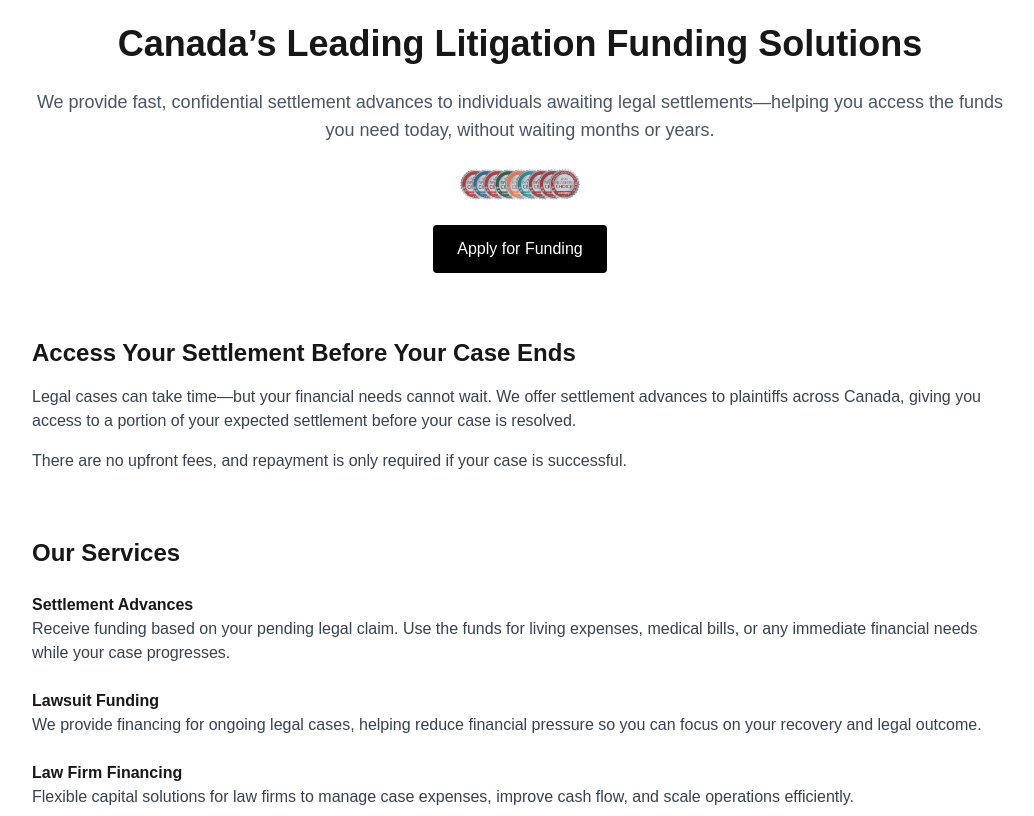
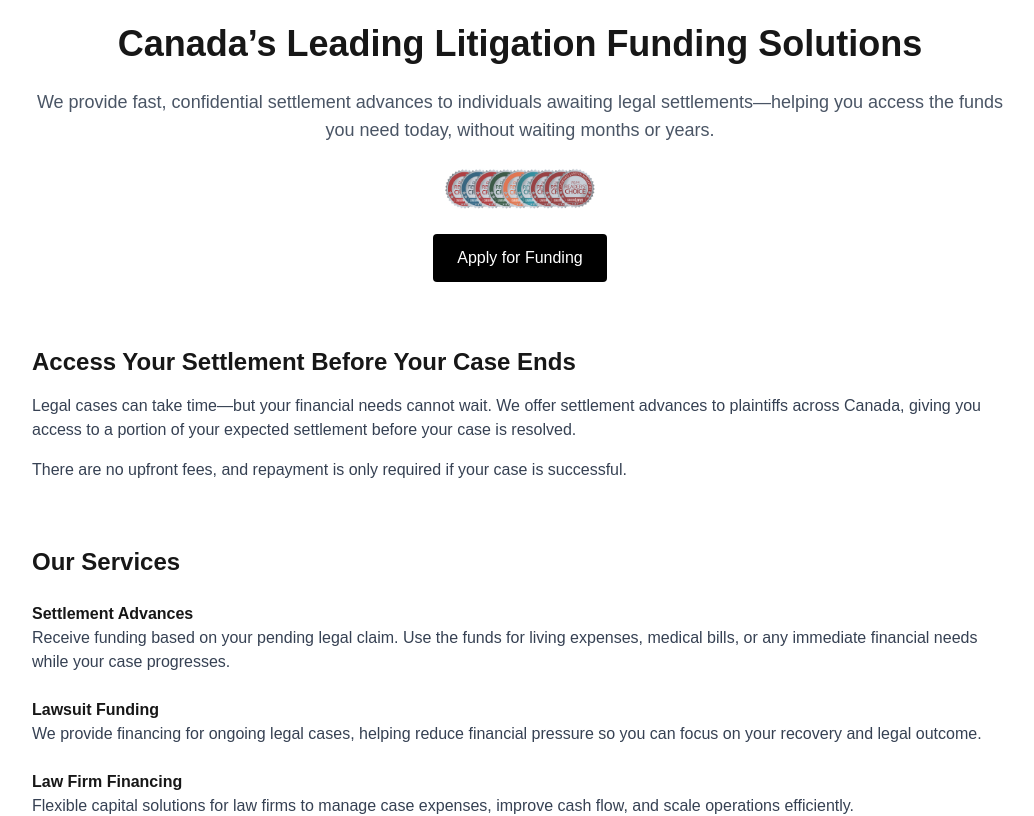
Before and after one commit to stevej00171/my-website, a Next.js app: page / in a window 1280 px wide. Shown: the top 816 px of the page, without its empty margins (120-1154 px from the left). Built offline with nearby package versions, Linux system fonts and the light colour scheme.

Commit message:
fix image syntax error

```diff
--- a/app/page.tsx
+++ b/app/page.tsx
@@ -19,7 +19,7 @@ export default function Page() {
   alt="Legal funding"
   width={600}
   height={400}
-className="mx-auto rounded opacity-80 object-contain max-w-[120px]"
+className="mx-auto rounded opacity-80 object-contain max-w-[150px]"
 />
 
   <a
```
